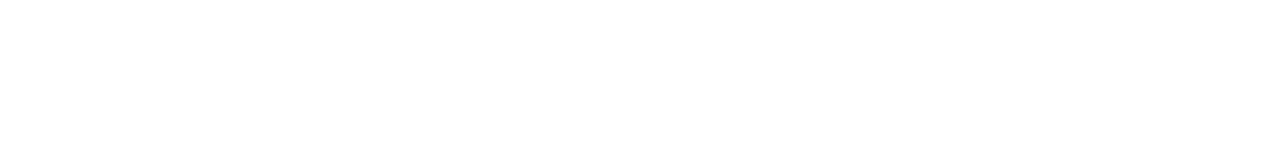
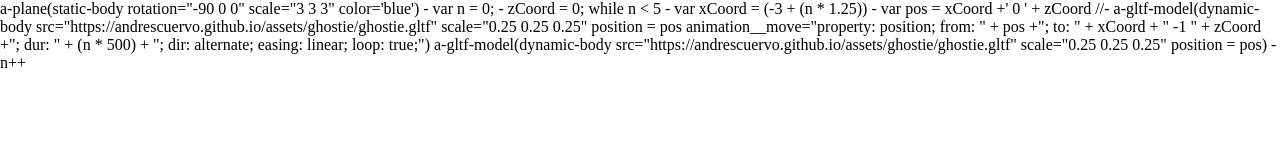
Before and after one commit to tamer-hakam/Docking, a plain HTML site: page index.html in a window 1280 px wide. Drawn offline with Linux system fonts and the light colour scheme.

Commit message:
Update index.html

```diff
--- a/index.html
+++ b/index.html
@@ -17,8 +17,15 @@
 		</a-marker>
 
 		<a-marker type='barcode' value='3'>
-			<a-sphere position="0 0.5 0" radius="0.5" color="#250033"></a-sphere>
-		<a-plane position="0 0 0" rotation="-90 0 0" width="1" height="1" color="#7BC8A4"></a-plane>
+			 a-plane(static-body rotation="-90 0 0" scale="3 3 3" color='blue')
+  - var n = 0;
+  - zCoord = 0;
+  while n < 5
+    - var xCoord = (-3 + (n * 1.25))
+    - var pos = xCoord +' 0 ' + zCoord
+    //- a-gltf-model(dynamic-body src="https://andrescuervo.github.io/assets/ghostie/ghostie.gltf" scale="0.25 0.25 0.25" position = pos animation__move="property: position; from: " + pos +"; to: " + xCoord + " -1 " + zCoord +"; dur: " + (n * 500) + "; dir: alternate; easing: linear; loop: true;")
+    a-gltf-model(dynamic-body src="https://andrescuervo.github.io/assets/ghostie/ghostie.gltf" scale="0.25 0.25 0.25" position = pos)
+    - n++
 		</a-marker>
 
 		<a-entity camera></a-entity>
```
